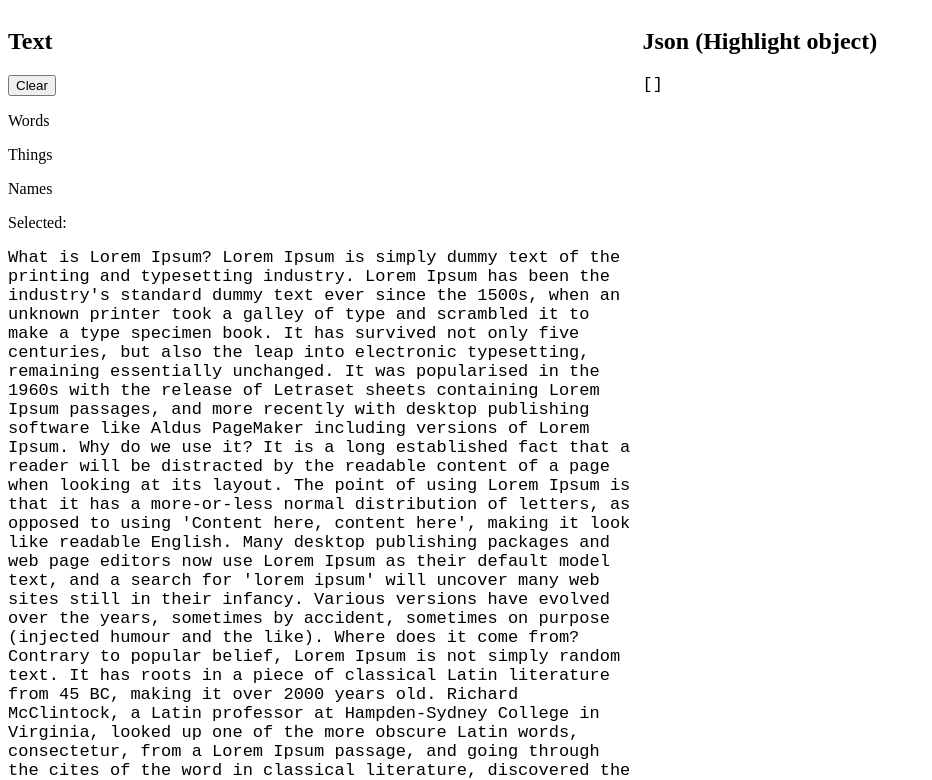
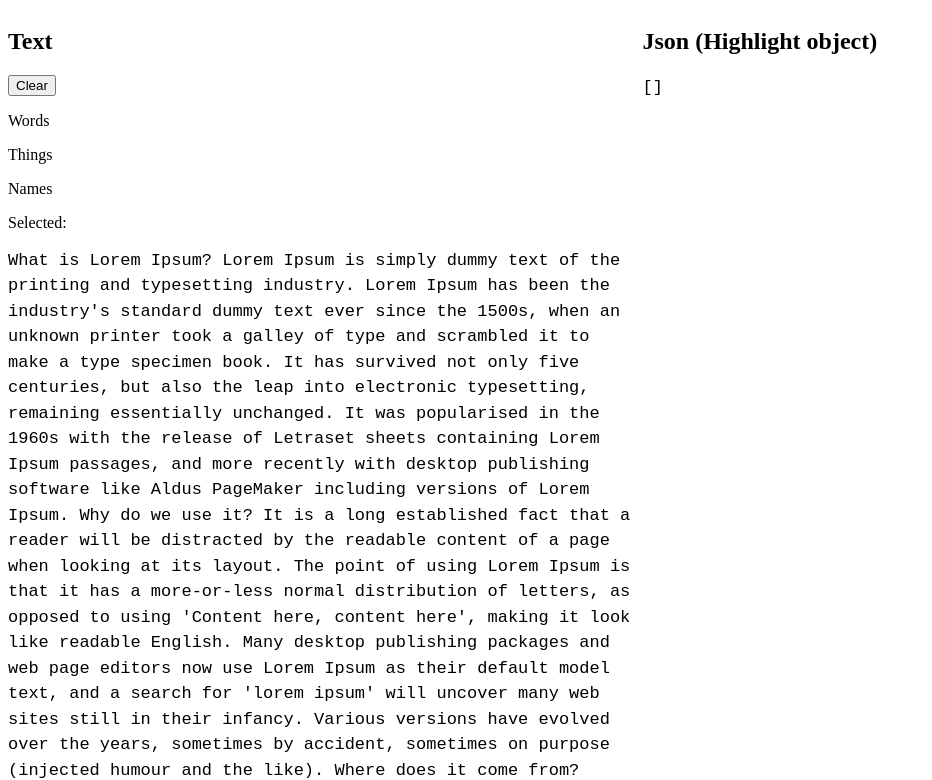
Before and after one commit to damianpumar/highlighting-css-api, a Nuxt app: page / in a window 1280 px wide. Shown: the top 780 px of the page, without its empty margins (0-932 px from the left). Built offline with nearby package versions, Linux system fonts and the light colour scheme.

Commit message:
✨ Improve

```diff
--- a/app.vue
+++ b/app.vue
@@ -3,7 +3,7 @@
     <div class="left">
       <h2>Text</h2>
 
-      <button @click="highlighting.clearSelection()">Clear</button>
+      <button @click="clearSelection()">Clear</button>
 
       <div v-for="group in groups">
         <p @click="highlighting.group = group">
@@ -58,6 +58,7 @@ const field = `What is Lorem Ipsum? Lorem Ipsum is simply dummy text of the prin
       English versions from the 1914 translation by H. Rackham.`;
 
 const groups: string[] = ["Words", "Things", "Names"];
+
 const classByGroup = groups.reduce((acc, token, i) => {
   acc[token] = `hl-${i + 1}`;
   return acc;
@@ -65,14 +66,35 @@ const classByGroup = groups.reduce((acc, token, i) => {
 
 const highlighting = ref<Highlighting>(new Highlighting(classByGroup));
 
+const clearSelection = () => {
+  localStorage.removeItem("selection");
+  window.location.reload();
+};
+
+const loadSavedHighlight = () => {
+  const selections = JSON.parse(localStorage.getItem("selection") ?? "[]");
+
+  highlighting.value.loadHighlight(selections);
+};
+
+watch(
+  () => highlighting.value.selections,
+  (selections) => {
+    localStorage.setItem("selection", JSON.stringify(selections));
+  }
+);
+
 onMounted(() => {
   highlighting.value.attachNode(document.getElementById("lorem")!);
+
+  loadSavedHighlight();
 });
 </script>
 <style>
 span {
   font-family: monospace;
   font-size: 17px;
+  line-height: 1.5;
 }
 
 ::highlight(hl-1) {
--- a/highlighting.ts
+++ b/highlighting.ts
@@ -10,12 +10,16 @@ export type Selected = {
 };
 
 export class Highlighting {
-  hl: Dictionary<Range[]> = {};
-  selections: Selected[] = [];
-  group: string;
-  node: HTMLElement;
+  private highlights: Dictionary<Range[]> = {};
+  private _selections: Selected[] = [];
+  private node: HTMLElement | undefined;
+  group: string = "";
 
   constructor(private readonly cssByGroup: Dictionary<string>) {}
+
+  get selections() {
+    return [...this._selections];
+  }
 
   attachNode(node: HTMLElement) {
     this.node = node;
@@ -23,39 +27,15 @@ export class Highlighting {
     this.node.addEventListener("mouseup", () => {
       this.highlightUserSelection();
     });
-
-    this.loadHighlight();
   }
 
-  getSelectedText() {
-    if (window.getSelection) {
-      return window.getSelection();
+  loadHighlight(selections: Selected[] = []) {
+    for (const selected of selections) {
+      this.highlight(selected);
     }
   }
 
-  highlight(selected: Selected) {
-    if (!CSS.highlights) {
-      alert("The CSS Custom Highlight API is not supported in this browser!");
-    }
-
-    const { from, to, group } = selected;
-    const selection = this.getSelectedText()!;
-
-    const range = document.createRange();
-    range.setStart(this.node.firstChild!, from);
-    range.setEnd(this.node.firstChild!, to);
-
-    selection.addRange(range);
-
-    if (!this.hl[group]) this.hl[group] = [];
-    this.hl[group].push(range);
-
-    selection.empty();
-
-    this.applyHighlightSelection();
-  }
-
-  highlightUserSelection() {
+  private highlightUserSelection() {
     const selection = this.getSelectedText();
     if (selection?.type !== "Range" || !this.group) return;
 
@@ -71,39 +51,54 @@ export class Highlighting {
     };
 
     this.highlight(selected);
-    this.selections.push(selected);
-    localStorage.setItem("selection", JSON.stringify(this.selections));
   }
 
-  applyHighlightSelection() {
-    for (const iterator of Object.entries(this.hl)) {
-      const [key, value] = iterator;
-      const cl = this.cssByGroup[key as keyof typeof this.cssByGroup];
-
-      CSS.highlights.set(cl, new Highlight(...value.flat()));
-    }
-
-    if (Object.keys(this.hl).length > 1) {
-      this.node.style.lineHeight = "1.2";
-    }
-    if (Object.keys(this.hl).length > 2) {
-      this.node.style.lineHeight = "1.8";
+  private getSelectedText() {
+    if (window.getSelection) {
+      return window.getSelection();
     }
   }
 
-  clearSelection() {
-    localStorage.removeItem("selection");
-    window.location.reload();
+  private highlight(selected: Selected) {
+    if (!this.node) {
+      throw new Error(
+        "Node not attached, use `attachNode` method with HTMLElement that contains the text to select"
+      );
+    }
+
+    if (!CSS.highlights) {
+      console.error(
+        "The CSS Custom Highlight API is not supported in this browser!"
+      );
+
+      return;
+    }
+
+    const selection = this.getSelectedText()!;
+
+    const { from, to, group } = selected;
+
+    const range = document.createRange();
+    range.setStart(this.node.firstChild!, from);
+    range.setEnd(this.node.firstChild!, to);
+
+    if (!this.highlights[group]) this.highlights[group] = [];
+    this.highlights[group].push(range);
+
+    selection.addRange(range);
+    selection.empty();
+
+    this._selections.push(selected);
+
+    this.applyHighlightStyle();
   }
 
-  loadHighlight() {
-    const savedSelections = localStorage.getItem("selection") ?? "[]";
+  private applyHighlightStyle() {
+    for (const highlight of Object.entries(this.highlights)) {
+      const [key, value] = highlight;
+      const className = this.cssByGroup[key as keyof typeof this.cssByGroup];
 
-    const parsedSavedSelections = JSON.parse(savedSelections);
-
-    for (const selected of parsedSavedSelections) {
-      this.highlight(selected);
-      this.selections.push(selected);
+      CSS.highlights.set(className, new Highlight(...value.flat()));
     }
   }
 }
```
